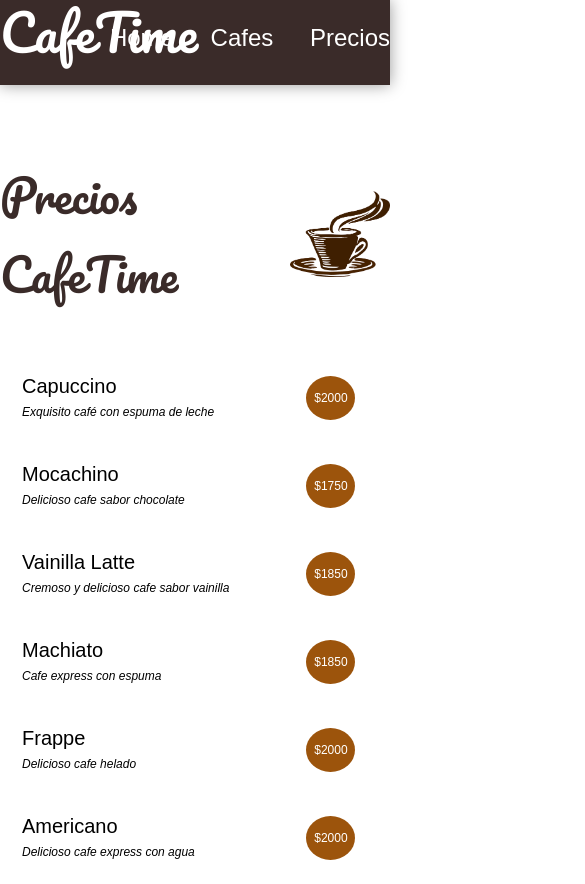
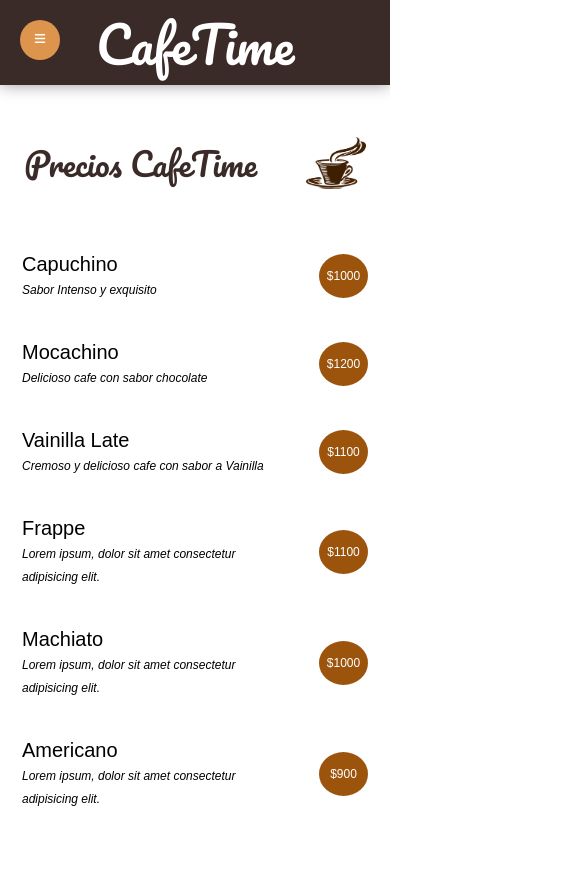
Before and after one commit to Geral-code/CafeteriaResponsive, a plain HTML site: page precios.html in a window 390 px wide. Shown: the top 884 px of the page, 585 px wide, since content can reach past the window. Drawn offline with Linux system fonts and the light colour scheme; a web font is replaced by a local one.

Commit message:
taller final

```diff
--- /dev/null
+++ b/Js/menu.js
@@ -0,0 +1,9 @@
+let burguerButton = document.getElementById('burguer-button');
+let menu = document.getElementById('menu');
+console.log(menu);
+
+// burguerButton contiene el span con el icono
+// burguerButton.addEventListener('que evento', 'que deseo hacer');
+burguerButton.addEventListener('touchstart', function() {
+  menu.classList.toggle('active');
+});
--- a/css/styles-responsive.css
+++ b/css/styles-responsive.css
@@ -1,48 +1,57 @@
-/* 768 para tablet y esta dentro de los 800px que vamos a trabajar */
+.burguer-button {
+    width: 40px;
+    border-radius: 50%;
+    line-height: 35px;
+    height: 40px;
+    text-align: center;
+    background: #dd944c;
+    display: inline-block;
+    position: fixed;
+    left: 20px;
+    top: 20px;
+    z-index: 3;
+    display: none;
+  }
 
-/* INICIO TABLES */
 
+  /* INICIO DE TABLET */
+
+  /* 768 para tables y esta dentro de los 800px que vamos a trabajar */
   @media screen and (max-width: 800px) {
     /* Portada */
-    .titulo{
+    .titulo {
       font-size: 45px;
-        margin-top: 0;
+      margin-top:0;
     }
-    .title-a{
+    .title-a {
       font-size: 18px;
     }
-    .portada{
+    .portada {
       height: auto;
     }
-    .portada .button{
+
+    .portada .button {
       margin-bottom: 30px;
       display: inline-block;
     }
-
-
-    /* Fin de portada */
+    /* fin de Portada */
 
     /* Cafes */
     .cafes {
       text-align: center;
       margin: 0;
     }
-    .right {
+    .right, .left {
       float: none;
-        position:static;
+      position: static;
+    }
 
+    .contenedor-cafe-a {
+      position: static;
+      padding:0;
     }
-    .left {
-        float: none;
-        position:static;
 
-    }
-    .contenedor-cafe-a {
-        position:static;
-        padding: 0;
-
-    }
-    .contenedor-cafe-b{
+    .contenedor-cafe-b {
       margin: 0;
       position: static;
     }
@@ -54,29 +63,27 @@
     .cafe li {
       list-style: none;
     }
+
     .title-b {
       margin: 0;
     }
-
-
-
-    /* Fin de Cafes */
-
-    /* FIN TABLES */
-
+    /* Fin de Cafes*/
 
   }
 
-/* Cualquier dispositivo que sea inferior a 767 vamos a cambiar el footer */
+  /* FIN DE TABLET */
+
+  /* Cualquier dimension que sea inferior a 767 vamos a cambiar al footer*/
 
   @media screen and (max-width: 767px) {
+    /* footer */
     textarea {
       width: 100%;
     }
-
     .footer .contenedor {
       display: block;
     }
+
     .footer img {
       width: 250px;
     }
@@ -84,33 +91,33 @@
       display: flex;
       justify-content: center;
       margin: 0 auto;
+    }
 
+    .generos label {
+      font-size: 16px;
     }
+
+    .intereses label {
+      display: block;
+      font-size: 16px;
+    }
+
     .formulario {
       display: block;
       width: 300px;
       margin: 0 auto;
     }
-    .formulario .button{
+
+    .formulario .button {
       width: 100%;
       box-shadow: 0 0 10px 0 rgba(0,0,0, 0.24);
     }
-    .generos label {
-        font-size: 16px;
 
-    }
-    .intereses label {
-        display: block;
-        font-size: 16px;
-
-    }
     .col1 {
       margin: 0;
     }
 
-
-    /* Selectores de atributo */
-
+    /* selectores de atributo*/
     input[type="text"],
     input[type="email"] {
       font-size: 16px;
@@ -123,89 +130,117 @@
       top: 3px;
       zoom: 1.5;
     }
+
+
+    /* fin del footer */
   }
 
-@media screen  and (max-width: 650px) {
-
+  @media screen and (max-width: 650px) {
     .header{
       text-align: center;
     }
-
-    .logotipo{
+    .logotipo {
       margin: 0;
-
-
     }
-    .menu{
+    .menu {
       position: static;
       display: block;
-
     }
     .menu li:first-child {
       margin: 0;
+    }
 
-    }
     .menu ul {
       padding: 0;
     }
-
-
-
-
-
-
-
   }
 
+  /* Celulares */
+  @media screen and (max-width: 500px) {
 
+    /* PORTADA */
+    .portada .button {
+      display: block;
+    }
 
-@media screen and (max-width: 500px) {
-    /* PORTADA */
+    .burguer-button {
+      display: block;
+    }
+
+    .portada .contenedor {
+      position: static;
+    }
+    /*PAGINA DE PRECIOS*/
+    .header {
+      position: static;
+    }
+    .header .contenedor {
+      position: static;
+    }
+    .titulo-precio {
+      font-size: 32px;
+    }
+
+    .titulo-precio img {
+      width: 60px;
+    }
+
+    /* FIN PAGINA DE PRECIOS*/
+    .menu {
+      /* border: 1px solid tomato; */
+      position: fixed;
+      left: -100%;
+      top: 0;
+      right:0;
+      bottom:0;
+      z-index: 2;
+      background-color: rgba(156, 84, 12, .8);
+      width: 100%;
+      display: flex;
+      align-items: center;
+      transition: .3s;
+    }
+
+    .menu.active {
+      left:0;
+    }
     .menu li {
       display: block;
       margin: 0;
       padding: 8px 0;
       border-bottom: 1px solid white;
     }
-    .menu li first-child {
+
+    .menu ul {
+      flex: 1; /* hace que los items home, cafes y precios tomen todo el ancho de la pantalla */
+    }
+
+    .menu li:first-child {
       border-top: 1px solid white;
+    }
 
-
-    }
     .portada {
       text-align: center;
     }
+
     .titulo {
       font-size: 35px;
     }
-
-
     .title-a {
       font-size: 15px;
+    }
+    /* FIN DE PORTADA */
 
-    }
-    /* fin de portada */
-
+    /* CAFES */
     .cafe img {
       width: 200px;
     }
+
     .title-b {
       font-size: 30px;
     }
+    /* FIN CAFES*/
+  }
 
 
-
-
-
-
-
-
-
-
-
-
-
-
-
-
-}
+  /* Fin de Celulares */
--- a/css/styles.css
+++ b/css/styles.css
@@ -312,6 +312,5 @@ i {
 
 .tabla {
   margin: 50px 0;
+
 }
-
-/* Tablas */
--- a/precios.html
+++ b/precios.html
@@ -2,6 +2,7 @@
 <html lang="en">
 <head>
   <meta charset="UTF-8">
+  <meta name="viewport" content="width=device-width, initial-scale=1.0, user-scalable=no">
   <title>Cafeteria - Precios de los cafes</title>
 
   <link rel="preconnect" href="https://fonts.googleapis.com">
@@ -9,6 +10,8 @@
   <link href="https://fonts.googleapis.com/css2?family=Allerta&family=Montserrat&family=Pacifico:wght@400;700&display=swap" rel="stylesheet">
 
   <link rel="stylesheet" href="css/styles.css">
+  <link rel="stylesheet" href="css/styles-responsive.css">
+  <link rel="stylesheet" href="https://cdnjs.cloudflare.com/ajax/libs/font-awesome/6.0.0-beta3/css/all.min.css" integrity="sha512-Fo3rlrZj/k7ujTnHg4CGR2D7kSs0v4LLanw2qksYuRlEzO+tcaEPQogQ0KaoGN26/zrn20ImR1DfuLWnOo7aBA==" crossorigin="anonymous" referrerpolicy="no-referrer" />
 </head>
 <body>
   <!-- Header-->
@@ -20,7 +23,11 @@
           <span>CafeTime</span>
         </figure>
 
-        <nav class="menu">
+        <span id="burguer-button" class="burguer-button">
+          <i class="fas fa-bars"></i>
+        </span>
+
+        <nav id="menu" class="menu">
           <!-- menu -->
           <!-- ul es una lista desordenada -->
           <!-- ol es una lista ordenada -->
@@ -30,73 +37,55 @@
             <li><a href="precios.html">Precios</a></li>
           </ul>
         </nav>
-
       </div>
-
-
-
     </header>
 
   <!-- /Header-->
+
   <!-- Contenido -->
+    <main>
 
       <section class="tabla">
         <div class="contenedor">
           <div class="titulo-precio">
-        <span> Precios CafeTime</span>
-        <img src="img/coffetimeprecios1.png" alt="precios" width="100">
-
+            <span>Precios CafeTime</span>
+            <img src="img/coffetimeprecios1.png" alt="" width="100">
           </div>
           <table>
             <tbody>
               <tr>
-            <td>Capuccino <br> <i>Exquisito café con espuma de leche</i></td>
-            <td> <div class="precio">$2000</div></td>
+                <td>Capuchino <br> <i>Sabor Intenso y exquisito</i></td>
+                <td> <div class="precio">$1000</div></td>
               </tr>
               <tr>
-            <td>Mocachino<br> <i>Delicioso cafe sabor chocolate</i></td>
-            <td><div class="precio">$1750</div></td>
+                <td>Mocachino <br> <i> Delicioso cafe con sabor chocolate </i></td>
+                <td><div class="precio">$1200</div></td>
               </tr>
               <tr>
-            <td>Vainilla Latte <br><i>Cremoso y delicioso cafe sabor vainilla</i></td>
-            <td><div class="precio">$1850</div></td>
-
+                <td>Vainilla Late <br> <i>Cremoso y delicioso cafe con sabor a Vainilla</i></td>
+                <td><div class="precio">$1100</div></td>
               </tr>
               <tr>
-            <td>Machiato <br><i> Cafe express con espuma</i></td>
-            <td><div class="precio">$1850</div></td>
-
+                <td>Frappe <br> <i>Lorem ipsum, dolor sit amet consectetur adipisicing elit.</i></td>
+                <td><div class="precio">$1100</div></td>
               </tr>
               <tr>
-            <td>Frappe <br><i>Delicioso cafe helado</i></td>
-            <td><div class="precio">$2000</div></td>
-
+                <td>Machiato <br> <i>Lorem ipsum, dolor sit amet consectetur adipisicing elit.</i></td>
+                <td><div class="precio">$1000</div></td>
               </tr>
               <tr>
-            <td>Americano <br><i>Delicioso cafe express con agua</i></td>
-            <td><div class="precio">$2000</div></td>
+                <td>Americano <br> <i>Lorem ipsum, dolor sit amet consectetur adipisicing elit.</i></td>
+                <td><div class="precio">$900</div></td>
+              </tr>
+            </tbody>
+          </table>
+        </div>
+       </section>
+    </main>
 
-          </tr>
-
-
-        </tbody>
-
-
-      </table>
-
-    </div>
-
-
-    </div>
-
-  </section>
-  <!-- Contenido -->
-
-
+  <!-- /Contenido -->
 
   <!-- Footer -->
-
-
   <footer class="footer" >
     <div class="contenedor">
 
@@ -159,32 +148,38 @@
     </div>
 
   </footer>
-<!-- Footer -->
+  <!-- /Footer -->
+  <script src="js/menu.js"></script>
 </body>
 </html>
+
 <!--
+<table>
   <thead>
     <tr>
       <th>Productos</th>
       <th>Precios</th>
-    <th>Descripcion</th>
+      <th>Descripción</th>
     </tr>
   </thead>
   <tbody>
     <tr>
-    <td>Capuccino</td>
+      <td>Capuchino</td>
       <td>$1000</td>
-    <td>Sabor Intenso y Exquisito</td>
+      <td>Sabor Intenso y exquisito</td>
     </tr>
     <tr>
       <td>Mocachino</td>
       <td>$750</td>
-    <td>Delicioso cafe sabor chocolate</td>
+      <td>Delicioso cafe con sabor chocolate</td>
     </tr>
     <tr>
-    <td>Vainilla Latte</td>
+      <td>Vainilla Late</td>
       <td>$850</td>
-    <td>Cremoso y delicioso cafe sabor vainilla</td>
+      <td>Cremoso y delicioso cafe con sabor a Vainilla</td>
+    </tr>
+  </tbody>
+</table> -->
 
-  </tr>
-</tbody> -->
+
+<!-- Esto es un comentario -->
```
Also changed, not shown: index.html (+9 -5 lines). Lines whose indentation alone changed are shown as unchanged.
